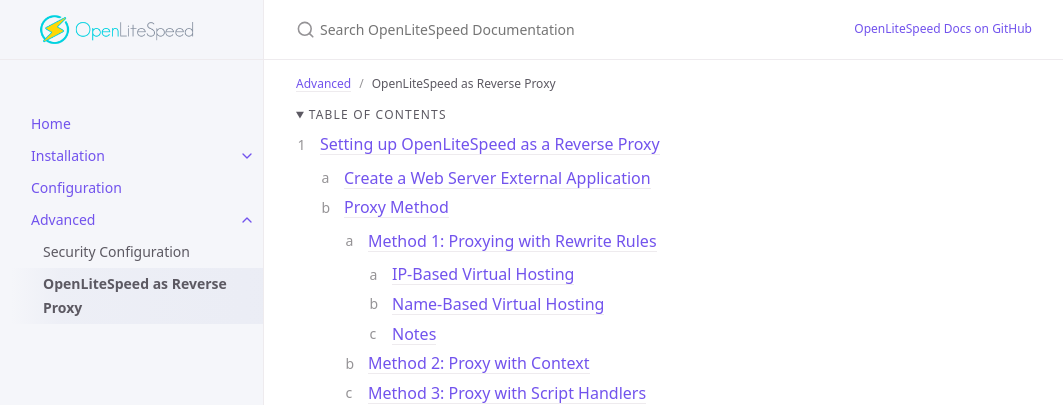
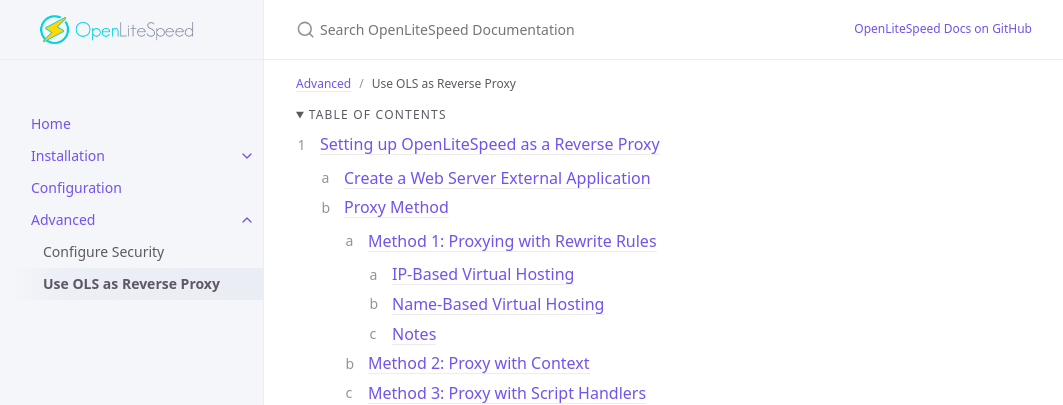
Before and after one commit to litespeedtech/openlitespeed-doc, a Jekyll site: the page built from docs/advanced/configuration-proxy.md, in a window 1280 px wide and 900 px high. Shown: the top 405 px of the window, without its empty margins (108-1171 px from the left). Built offline with Jekyll 4.4.1, drawn with Linux system fonts in a browser that asks for light colours.

Commit message:
Improvements to advanced section

```diff
--- a/docs/advanced/configuration-proxy.md
+++ b/docs/advanced/configuration-proxy.md
@@ -1,6 +1,6 @@
 ---
 layout: default
-title: OpenLiteSpeed as Reverse Proxy
+title: Use OLS as Reverse Proxy
 parent: Advanced
 permalink: /docs/advanced/proxy
 nav_order: 5
--- a/docs/advanced/configuration-security.md
+++ b/docs/advanced/configuration-security.md
@@ -1,6 +1,6 @@
 ---
 layout: default
-title: Security Configuration
+title: Configure Security
 parent: Advanced
 permalink: /docs/advanced/security
 nav_order: 4
```
